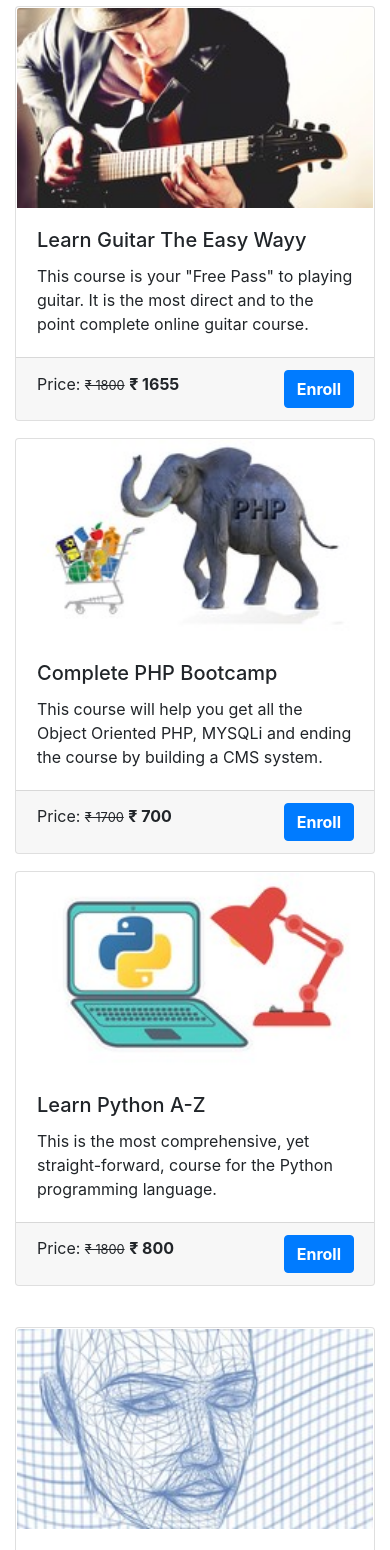
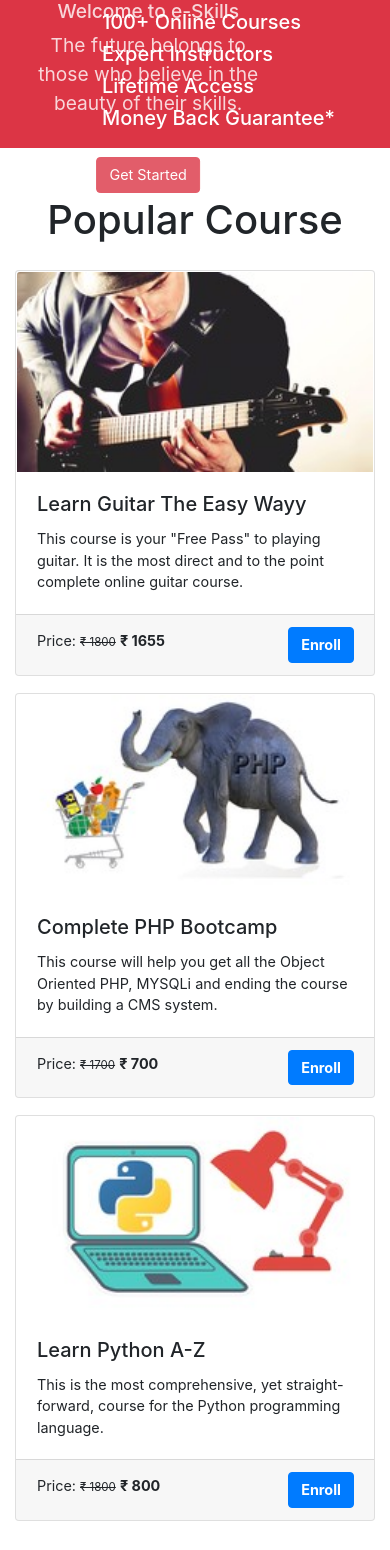
Before and after one commit to vivekshahi918/e-Skills, a PHP site: page /e-Skills/ in a window 390 px wide, after a click that opens the changed part. Shown: the part 695-2245 px from the top of the page. Run offline with PHP 8.4, Linux system fonts and the light colour scheme; data comes from the database, SQL or seed files in the repository; some libraries are stand-ins or nearby versions; some web fonts are replaced; grey boxes are pictures that could not be loaded.

Commit message:
Update some CSS

```diff
--- a/css/owl.theme.min.css
+++ b/css/owl.theme.min.css
@@ -6,7 +6,7 @@
   color: #fff;
   display: inline-block;
   zoom: 1;
-  *display: inline;
+  display: inline;
   margin: 5px;
   padding: 3px 10px;
   font-size: 12px;
@@ -25,7 +25,7 @@
 .owl-theme .owl-controls .owl-page {
   display: inline-block;
   zoom: 1;
-  *display: inline;
+  display: inline;
 }
 .owl-theme .owl-controls .owl-page span {
   display: block;
--- a/css/style.css
+++ b/css/style.css
@@ -16,7 +16,7 @@
 }
 
 .remove-vid-marg {
-  margin: 0px;
+  margin-top: 80px; /* Adjust based on your header height */
   padding: 0px;
 }
 
@@ -25,10 +25,10 @@
 }
 video {
   width: 100%;
-  height: 100%;
+  height: auto;
 }
 .vid-overlay {
-  position: absolute;
+  position: relative;
   top: 0;
   left: 0;
   height: 100%;
@@ -41,8 +41,9 @@ video {
 .vid-content {
   color: #fff;
   position: absolute;
-  top: 35%;
-  left: 35%;
+  top: 50%; /* Center vertically */
+  left: 50%; /* Center horizontally */
+  transform: translate(-50%, -50%); /* Center both ways */
   z-index: 2;
   text-align: center;
 }
@@ -72,24 +73,46 @@ a.social-hover:hover {
 }
 
 @media screen and (min-width: 0px) and (max-width: 700px) {
-  .my-content,
-  .txt-banner,
-  .stripe {
-    display: none;
-  } /* hide it on small screens */
+  /* Remove display: none for .my-content to make it visible */
+  .my-content {
+    display: block; /* Ensure it's visible */
+    font-size: 1.2em; /* Reduce font size */
+    text-align: center; /* Center align text */
+  }
 
+  /* Adjust .vid-content positioning to better fit smaller screens */
   .vid-content {
-    top: 12%;
-    left: 60%;
+    top: 25%;
+    left: 38%;
+    transform: translateX(-50%);
   }
+
+  /* Style the button */
+  .btn {
+    font-size: 0.9em; /* Make button text smaller */ /* Adjust padding for smaller screens */
+    display: inline-block;
+    text-align: center;
+  }
+
+  /* Navigation styling */
   .custom-nav .custom-nav-item a {
     padding: 10px 20px;
     background-color: #225470;
   }
 
   .custom-nav-item:hover {
-    background-color: none;
+    background-color: transparent; /* Set to transparent instead of 'none' */
     border: none;
-    border-radius: none;
+    border-radius: 0; /* Set to 0 instead of 'none' */
   }
 }
+
+
+@media screen and (min-width: 570px) and (max-width: 822px) {
+  .container, .row, .col, .content, .main-content {
+    width: 100%;
+    margin: 0 auto;
+    padding: 0;
+    overflow: hidden;
+  }
+}
--- a/index.php
+++ b/index.php
@@ -8,8 +8,7 @@ include('./mainInclude/header.php');
     <video playsinline autoplay muted loop>
       <source src="video/b2.mp4" />
     </video>
-    <div class="vid-overlay"></div>
-  </div>
+    <div class="vid-overlay">
       <div class="vid-content">
         <h1 class="my-content">Welcome to e-Skills</h1>
         <small class="my-content">The future belongs to those who believe in the beauty of their skills.</small><br />
@@ -17,11 +16,12 @@ include('./mainInclude/header.php');
         if (!isset($_SESSION['is_login'])) {
           echo '<a class="btn btn-danger mt-3" href="#" data-toggle="modal" data-target="#stuRegModalCenter">Get Started</a>';
         } else {
-      echo '<a class="btn btn-primary mt-3" href="student/studentProfile.php">My Profile</a>';
+          echo '<a class="btn btn-primary mt-3" href="Student/studentProfile.php">My Profile</a>';
         }
         ?>
+      </div>
+    </div>
 
-  </div>
 </div>
 
 <div class="container-fluid bg-danger txt-banner">
@@ -182,11 +182,11 @@ include('./contact.php');
   <div class="container" style="background-color:#E9ECEF">
     <div class="row text-center">
       <div class="col-sm">
-        <h5>About Us</h5>
+        <h3 style="text-decoration: underline; text-align: center; margin: 20px 0;">About Us</h3>
         <p>At e-Skills, we provide expert-led courses designed to help individuals enhance their skills and achieve success. Our mission is to make learning accessible, practical, and impactful for everyone.</p>
       </div>
       <div class="col-sm">
-        <h5>Category</h5>
+        <h3 style="text-decoration: underline; text-align: center; margin: 20px 0;">Category</h3>
         <a class="text-dark" href="#">Web Development</a><br />
         <a class="text-dark" href="#">Web Designing</a><br />
         <a class="text-dark" href="#">Android App Dev</a><br />
@@ -194,7 +194,7 @@ include('./contact.php');
         <a class="text-dark" href="#">Data Analysis</a><br />
       </div>
       <div class="col-sm">
-        <h5>Contact Us</h5>
+        <h3 style="text-decoration: underline; text-align: center; margin: 20px 0;" >Contact Us</h3>
         <p>eSkills Pvt Ltd <br> Near Chandra Petrolpump <br> Gorakhpur, Utter Pradesh <br> Ph. +91 9555392624 </p>
       </div>
     </div>
--- a/mainInclude/header.php
+++ b/mainInclude/header.php
@@ -7,16 +7,13 @@
   <meta http-equiv="X-UA-Compatible" content="ie=edge" />
 
   <link rel="stylesheet" type="text/css" href="css/bootstrap.min.css">
-
   <link rel="stylesheet" type="text/css" href="css/all.min.css">
-
   <link href="https://fonts.googleapis.com/css?family=Ubuntu" rel="stylesheet">
-
   <link rel="stylesheet" type="text/css" href="css/owl.min.css">
   <link rel="stylesheet" type="text/css" href="css/owl.theme.min.css">
   <link rel="stylesheet" type="text/css" href="css/testyslider.css">
+  <link rel="stylesheet" type="text/css" href="./css/style.css" />
 
-  <link rel="stylesheet" type="text/css" href="./css/style.css" />
   <title>e-Skills</title>
 
   <style>
@@ -28,6 +25,21 @@
     .op {
       background-color: #225470;
     }
+
+    .custom-nav-item {
+      margin-right: 15px; /* Add spacing between nav items */
+    }
+
+    @media (max-width: 576px) {
+      .navbar-nav {
+        text-align: center; /* Center nav items on small screens */
+      }
+
+      .custom-nav-item {
+        margin-right: 0; /* Remove right margin on small screens */
+        margin-bottom: 10px; /* Add bottom margin for spacing */
+      }
+    }
   </style>
 </head>
 
@@ -37,19 +49,21 @@
     <nav class="navbar navbar-expand-sm navbar-dark pl-5">
       <a href="index.php" class="navbar-brand">e-Skills</a>
       <span class="navbar-text" id="dynamicText">Learn and Implement</span>
-      <button type="button" class="navbar-toggler" data-toggle="collapse" data-target="#myMenu">
+      <button type="button" class="navbar-toggler" data-toggle="collapse" data-target="#myMenu" aria-controls="myMenu" aria-expanded="false" aria-label="Toggle navigation">
         <span class="navbar-toggler-icon"></span>
       </button>
       <div class="collapse navbar-collapse" id="myMenu">
-        <ul class="navbar-nav pl-5 custom-nav">
+        <ul class="navbar-nav ml-auto"> <!-- Align items to the right on larger screens -->
           <li class="nav-item custom-nav-item"><a href="index.php" class="nav-link">Home</a></li>
           <li class="nav-item custom-nav-item"><a href="courses.php" class="nav-link">Courses</a></li>
           <?php
           session_start();
           if (isset($_SESSION['is_login'])) {
-            echo '<li class="nav-item custom-nav-item"><a href="student/studentProfile.php" class="nav-link">My Profile</a></li> <li class="nav-item custom-nav-item"><a href="logout.php" class="nav-link">Logout</a></li>';
+            echo '<li class="nav-item custom-nav-item"><a href="student/studentProfile.php" class="nav-link">My Profile</a></li>
+                  <li class="nav-item custom-nav-item"><a href="logout.php" class="nav-link">Logout</a></li>';
           } else {
-            echo '<li class="nav-item custom-nav-item"><a href="#login" class="nav-link" data-toggle="modal" data-target="#stuLoginModalCenter">Login</a></li> <li class="nav-item custom-nav-item"><a href="#signup" class="nav-link" data-toggle="modal" data-target="#stuRegModalCenter">Signup</a></li>';
+            echo '<li class="nav-item custom-nav-item"><a href="#login" class="nav-link" data-toggle="modal" data-target="#stuLoginModalCenter">Login</a></li>
+                  <li class="nav-item custom-nav-item"><a href="#signup" class="nav-link" data-toggle="modal" data-target="#stuRegModalCenter">Signup</a></li>';
           }
           ?>
           <li class="nav-item custom-nav-item"><a href="#Feedback" class="nav-link">Feedback</a></li>
@@ -82,7 +96,7 @@
       index = (index + 1) % phrases.length;
     }
 
-    setInterval(changeText, 2500); //
+    setInterval(changeText, 2500);
   </script>
 </body>
 
```
Also changed, not shown: 1 other file. Lines whose indentation alone changed are shown as unchanged.
